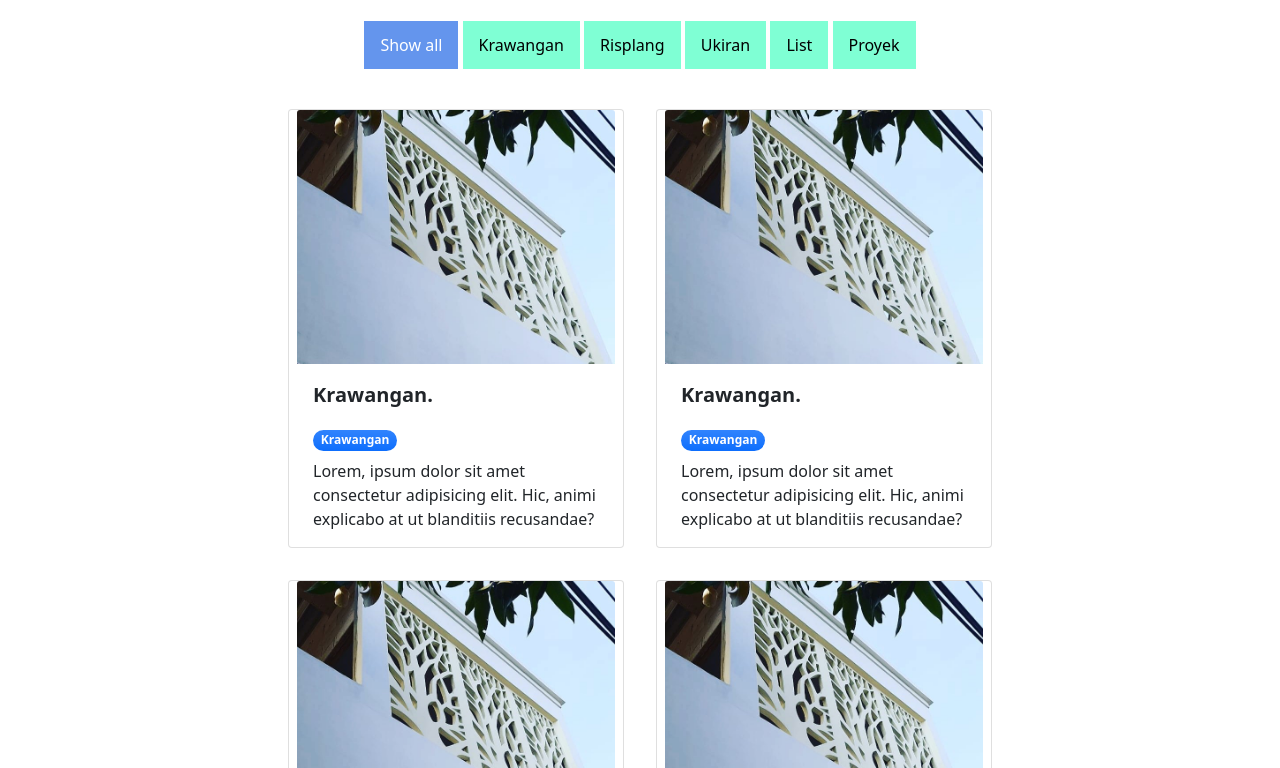
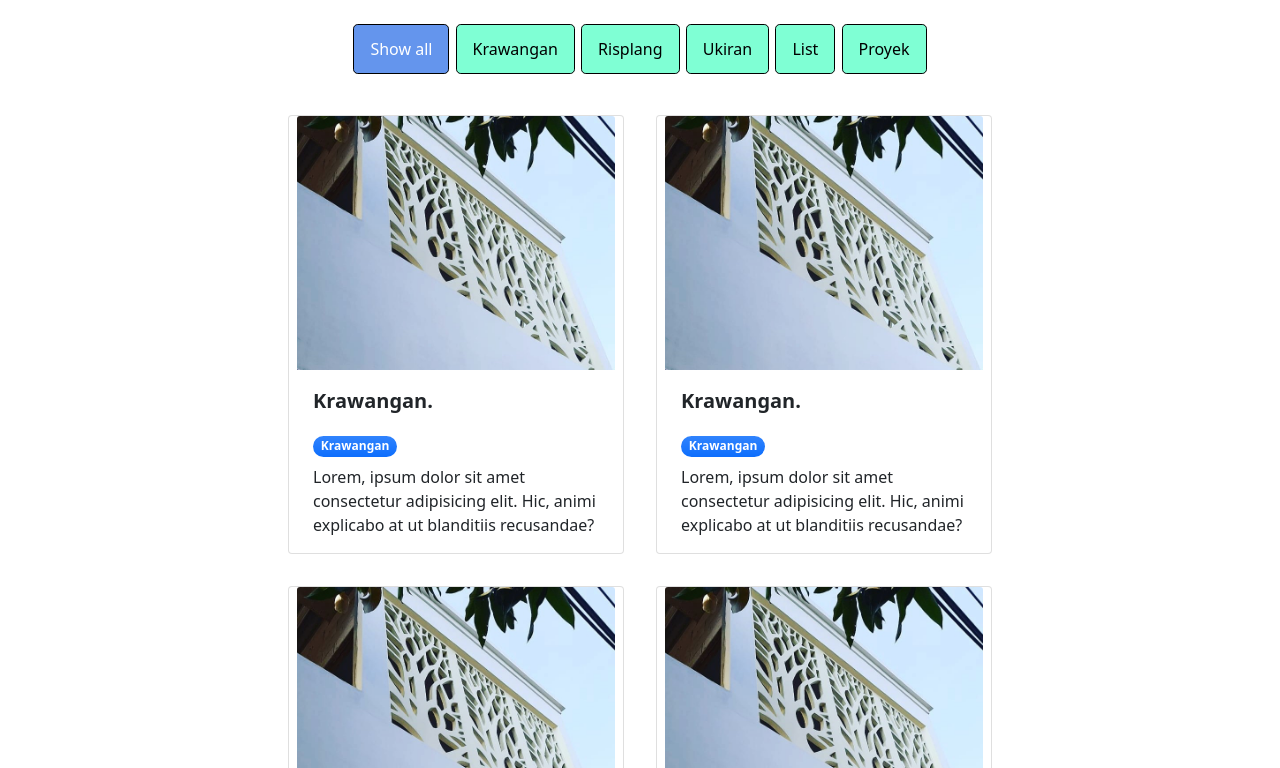
Before and after one commit to Aryaw1jaya/tigadaragypsum, a plain HTML site: page product.html in a window 1280 px wide. Shown: the part 209-977 px from the top of the page. Drawn offline with nearby package versions, Linux system fonts and the light colour scheme.

Commit message:
update btnn

```diff
--- a/css/filter.css
+++ b/css/filter.css
@@ -18,6 +18,9 @@
     padding: 12px 16px;
     background-color: aquamarine;
     cursor: pointer;
+    margin: 1px;
+    margin-top: 3px;
+    border: 1px solid black;
   }
 
   .btnn:hover {
--- a/product.html
+++ b/product.html
@@ -40,12 +40,12 @@
                     </div>
                     <div class="text-center mb-4 w-100">
                       <div id="myBtnContainer">
-                        <button class="btnn active" onclick="filterSelection('all')"> Show all</button>
-                        <button class="btnn" onclick="filterSelection('krawangan')"> Krawangan</button>
-                        <button class="btnn" onclick="filterSelection('risplang')"> Risplang</button>
-                        <button class="btnn" onclick="filterSelection('ukiran')"> Ukiran</button>
-                        <button class="btnn" onclick="filterSelection('list')"> List</button>
-                        <button class="btnn" onclick="filterSelection('proyek')"> Proyek</button>
+                        <button class="btnn active rounded-3" onclick="filterSelection('all')"> Show all</button>
+                        <button class="btnn rounded-3" onclick="filterSelection('krawangan')"> Krawangan</button>
+                        <button class="btnn rounded-3" onclick="filterSelection('risplang')"> Risplang</button>
+                        <button class="btnn rounded-3" onclick="filterSelection('ukiran')"> Ukiran</button>
+                        <button class="btnn rounded-3" onclick="filterSelection('list')"> List</button>
+                        <button class="btnn rounded-3" onclick="filterSelection('proyek')"> Proyek</button>
                       </div>
                     </div>
                     <div class="row gx-3 justify-content-center">
```
